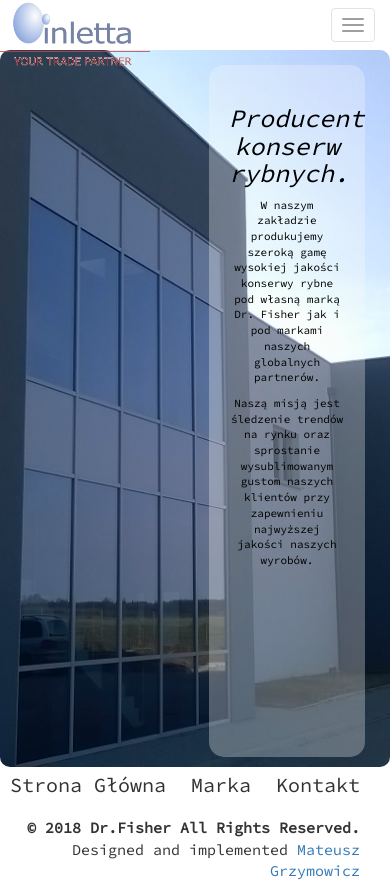
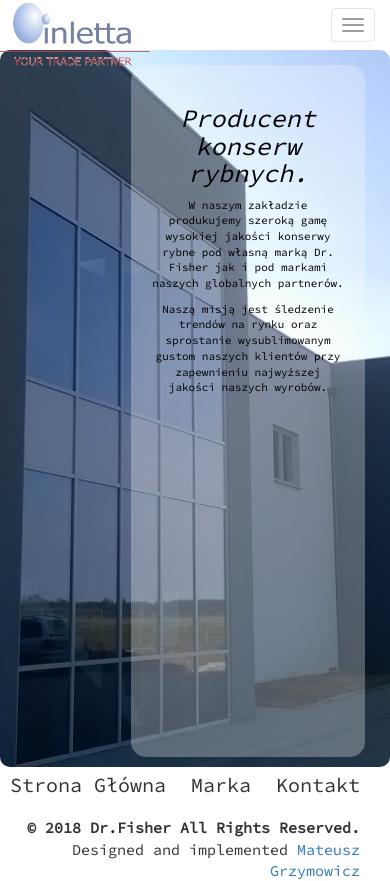
Before and after one commit to Zirek90/Dr-Fisher, a React (Create React App) app: page / in a window 390 px wide. Built offline with nearby package versions, Linux system fonts and the light colour scheme; no server answers; what react-google-maps would draw is missing.

Commit message:
fixed rwd of home page

```diff
--- a/src/css/main.css
+++ b/src/css/main.css
@@ -388,7 +388,6 @@ body {
   .background .about-us {
     z-index: 2;
     color: black;
-    max-width: 40%;
     text-align: center;
     margin-right: 25px;
     height: 82vh;
@@ -398,6 +397,8 @@ body {
     margin-bottom: 10px; }
 
 @media (min-width: 1123px) {
+  .about-us {
+    max-width: 40%; }
     .about-us h2 {
       font-size: 4rem;
       font-style: italic;
@@ -407,6 +408,8 @@ body {
       transition: ease-in 0.5s; } }
 
 @media (max-width: 1122px) {
+  .about-us {
+    max-width: 40%; }
     .about-us h2 {
       font-size: 3rem;
       font-style: italic;
@@ -423,6 +426,10 @@ body {
   .about-us p {
     font-size: 1.1rem;
     transition: ease-in 0.5s; } }
+
+@media (max-width: 573px) {
+  .about-us {
+    max-width: 60%; } }
 
 .main-products-container {
   margin: 50px; }
--- a/src/scss/partials/_home.scss
+++ b/src/scss/partials/_home.scss
@@ -12,7 +12,7 @@ $transitionOfHeader: ease-in 0.5s;
     //height: 90vh;
     //align-items: center;
     //margin-top: 20%;
-    max-width: 40%;
+    // max-width: 40%;
     text-align: center;
     margin-right: 25px;
     height: 82vh;
@@ -74,6 +74,7 @@ $transitionOfHeader: ease-in 0.5s;
 
 @media (min-width: 1123px) {
   .about-us {
+    max-width: 40%;
     h2 {
       font-size: 4rem;
       font-style: italic;
@@ -88,6 +89,7 @@ $transitionOfHeader: ease-in 0.5s;
 
 @media (max-width: 1122px) {
   .about-us {
+    max-width: 40%;
     h2 {
       font-size: 3rem;
       font-style: italic;
@@ -114,6 +116,12 @@ $transitionOfHeader: ease-in 0.5s;
   }
 }
 
+@media (max-width: 573px) {
+  .about-us {
+    max-width: 60%;
+  }
+}
+
 // @media (max-width: 567px) {
 //   .about-us {
 //     h1 {
```
Lines whose indentation alone changed are shown as unchanged.
